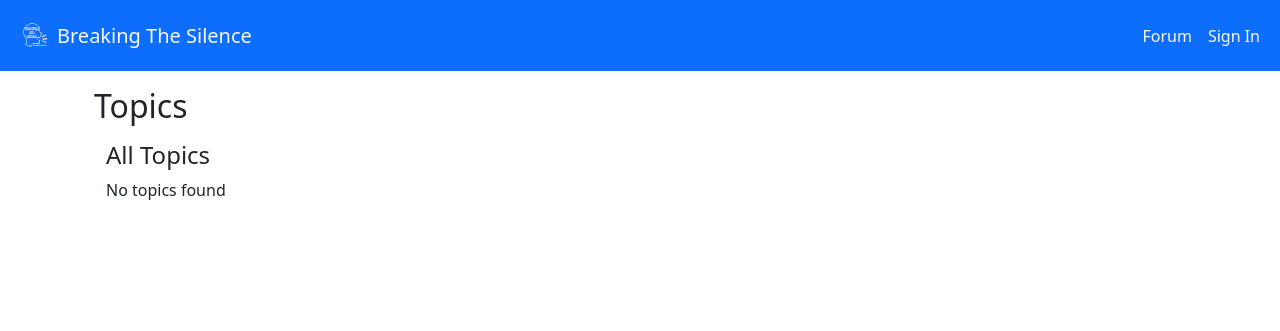
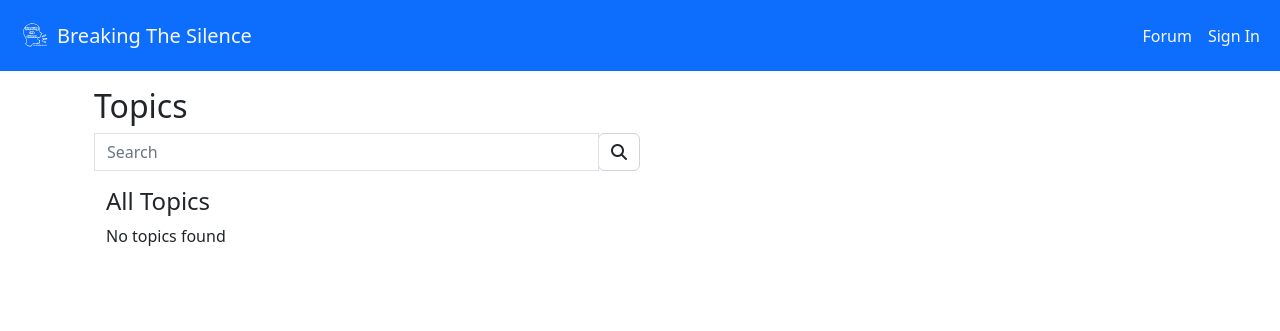
Before and after one commit to Edb83/breaking-the-silence, a Django app: page /forum/ in a window 1280 px wide. Shown: the top 331 px of the page. Run offline with Django 4.2, Linux system fonts and the light colour scheme; data that the repository does not hold is empty; some libraries are stand-ins or nearby versions.

Commit message:
Add Search functionality to forum topics

```diff
--- a/forum/templates/forum/topics.html
+++ b/forum/templates/forum/topics.html
@@ -5,6 +5,19 @@
 <div class="container mt-3">
 
     <h2>Topics</h2>
+    <form method="GET" action="{% url 'topics' %}" class="w-50">
+        <div class="input-group w-80">
+            <input class="form-control border border-black rounded-0" type="text" name="search"
+                placeholder="Search">
+            <div class="input-group-append">
+                <button class="form-control positive-button" type="submit">
+                    <span class="icon">
+                        <i class="fas fa-search"></i>
+                    </span>
+                </button>
+            </div>
+        </div>
+    </form>
 
     {% if user.is_authenticated %}
         <h4>Create a new topic</h4>
--- a/forum/views.py
+++ b/forum/views.py
@@ -1,11 +1,13 @@
-from django.shortcuts import render, redirect, get_object_or_404
+from django.shortcuts import render, redirect, reverse, get_object_or_404
 from django.contrib.auth.decorators import login_required
 from .models import Topic, Post
 from .forms import TopicForm, PostForm, CommentForm
+from django.db.models import Q
 from django.contrib import messages
 
 def topics(request):
     topics = Topic.objects.all()
+    form = TopicForm()
     if request.method == 'POST':
         form = TopicForm(request.POST)
         if form.is_valid():
@@ -14,8 +16,15 @@ def topics(request):
             new_topic.save()
             messages.success(request, "Thanks for adding a topic!")
             return redirect('topics')
-    else:
-        form = TopicForm()
+    elif request.GET:
+        if 'search' in request.GET:
+            query = request.GET['search']
+            if not query:
+                messages.error(request, "Please enter search criteria")
+                return render(request, 'forum/topics.html')
+            queries = Q(title__icontains=query)
+            serialized_topics = topics.filter(queries)
+            return render(request, 'forum/topics.html', {'topics': serialized_topics, 'form': form})
     return render(request, 'forum/topics.html', {'topics': topics, 'form': form})
 
 @login_required
--- a/templates/base.html
+++ b/templates/base.html
@@ -17,6 +17,8 @@
     <!-- Bootstrap -->
     <link href="https://cdn.jsdelivr.net/npm/bootstrap@5.2.3/dist/css/bootstrap.min.css" rel="stylesheet"
         integrity="sha384-rbsA2VBKQhggwzxH7pPCaAqO46MgnOM80zW1RWuH61DGLwZJEdK2Kadq2F9CUG65" crossorigin="anonymous">
+    <!-- Font Awesome -->
+    <script src="https://kit.fontawesome.com/8e896d3229.js" crossorigin="anonymous"></script>
     {% load static %}
     <!-- Display toasts for 3 seconds -->
     <script>
```
